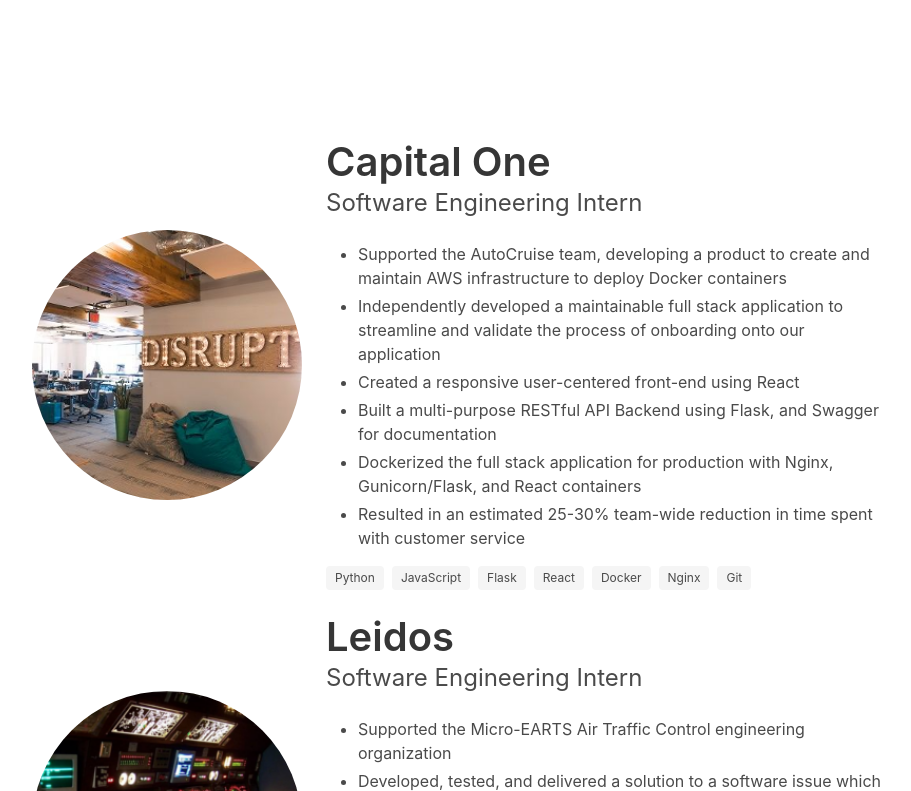
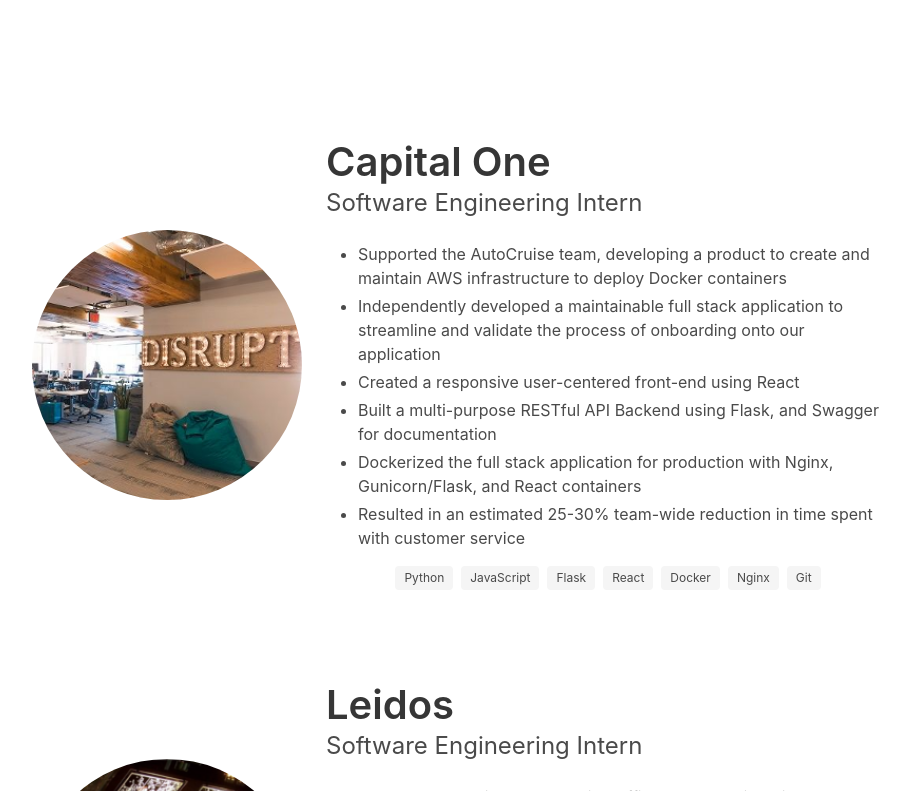
Before and after one commit to SeanRice1/seanrice.info-new, a React (Create React App) app: page / in a window 1280 px wide. Shown: the part 949-1740 px from the top of the page, without its empty margins (179-1090 px from the left). Built offline with nearby package versions, Linux system fonts and the light colour scheme.

Commit message:
improved experience

```diff
--- a/src/components/experience_block.js
+++ b/src/components/experience_block.js
@@ -25,6 +25,7 @@
     });
 
     return(
+      <div className="extra-margin-exp">
         <div className="columns is-mobile is-centered">
           <div className="column is-one-quarter">
             <p className="image is-256x256 vertical-center">
@@ -42,8 +43,11 @@
               <ul>
                 {description}
               </ul>
+              <div className="horizontal-center">
                 <div className="tags">
                   {tags}
+                </div>
+              </div>
             </div>
           </div>
         </div>
--- a/src/styling/css/custom.css
+++ b/src/styling/css/custom.css
@@ -57,6 +57,11 @@
   transform: translateY(-50%);
 }
 
+div.horizontal-center {
+  display: flex;
+  justify-content: center;
+}
+
 .i-space {
   margin-left: 1em;
   margin-right: 1em;
@@ -70,3 +75,7 @@
   text-decoration: none;
   color:inherit;
 }
+
+.extra-margin-exp {
+  margin-bottom: 5em;
+}
```
Also changed, not shown: src/components/meta/projects.js (added, +11 -0 lines). Lines whose indentation alone changed are shown as unchanged.
